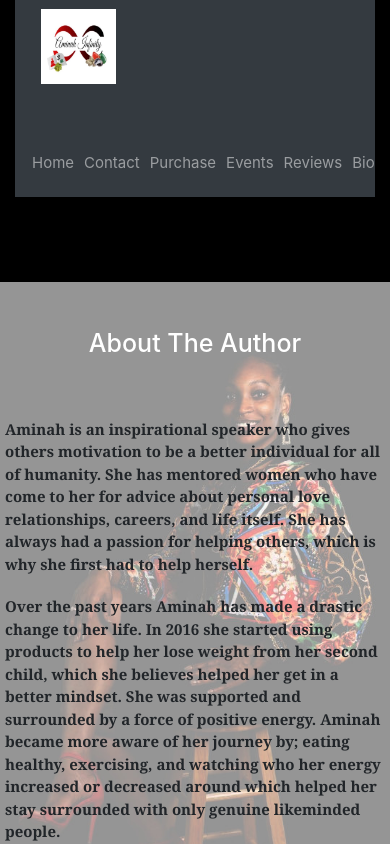
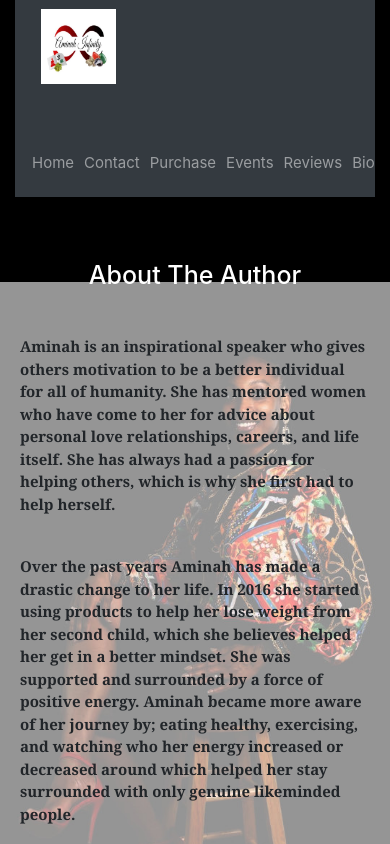
Before and after one commit to jjamaltwin/elementsofinfinity, a React (Create React App) app: page /bio in a window 390 px wide. Shown: the top 844 px of the page. Built offline with nearby package versions, Linux system fonts and the light colour scheme; a web font is replaced by a local one.

Commit message:
working on mobile design

```diff
--- a/src/App.css
+++ b/src/App.css
@@ -572,14 +572,14 @@ input[type="submit"] {
 }
 
 .bio p {
-  margin-bottom: 2rem;
+  margin-bottom: 4rem;
   font-size: 1.5rem;
-  padding: 0rem .5rem;
+  padding: 0rem 2rem;
 }
 
 .bio h1 {
   color: white;
-  margin-bottom: 2rem;
+
   margin-top: 4rem;
 }
 
```
